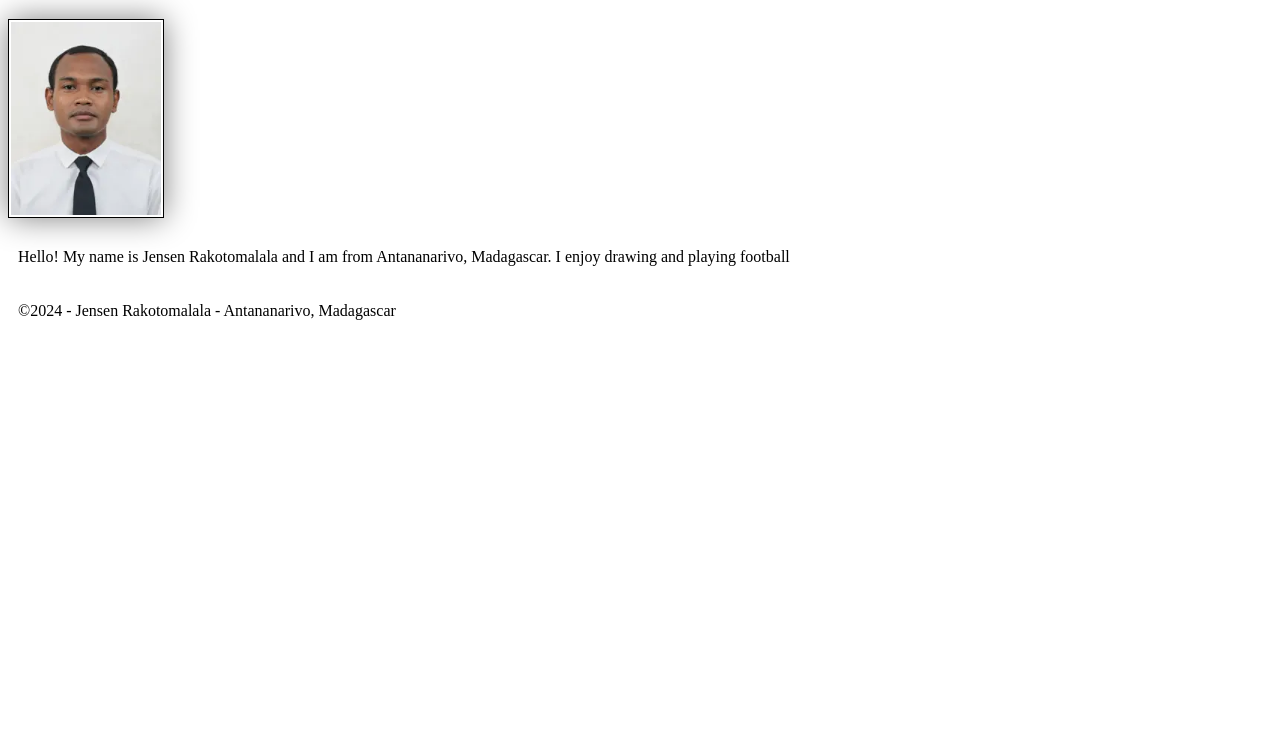
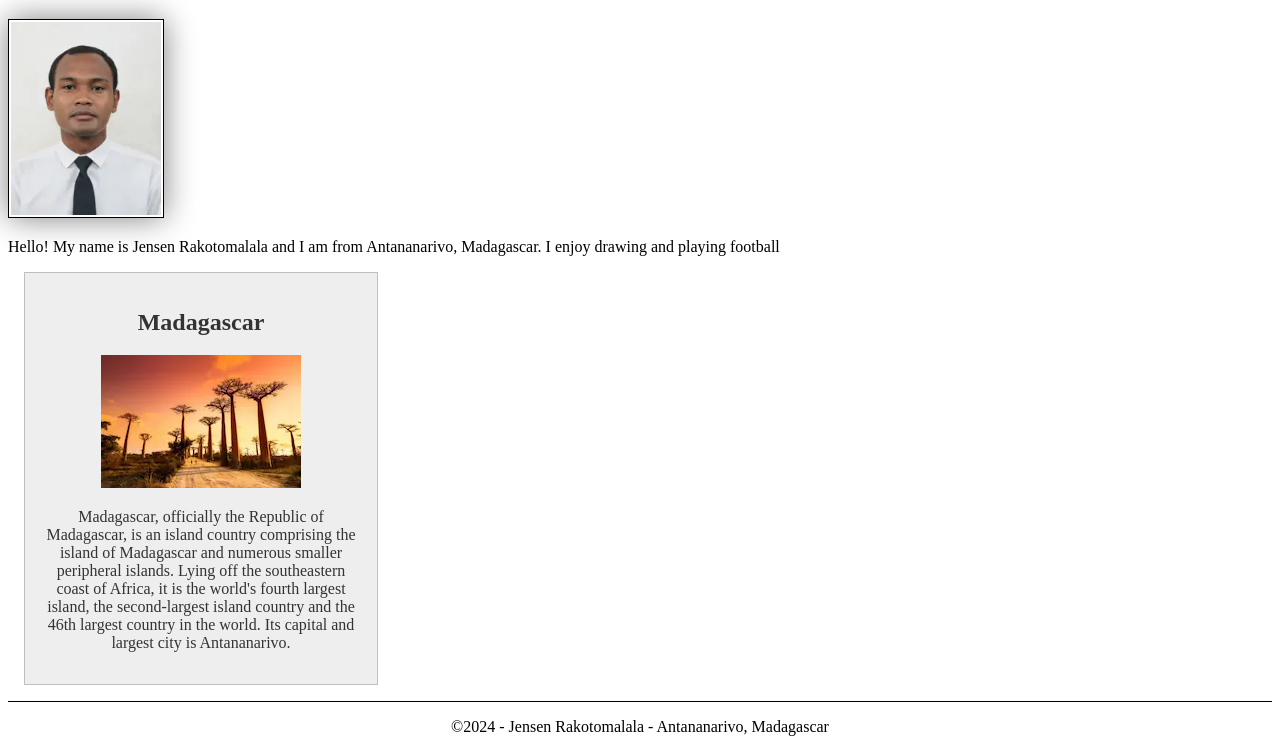
Before and after one commit to rakjensen/wdd130_2, a plain HTML site: page index.html in a window 1280 px wide. Shown: the part 263-1015 px from the top of the page. Before the commit the page ends 800 px from the top, so only its background shows below. Drawn offline with Linux system fonts and the light colour scheme.

Commit message:
enhancement

```diff
--- a/index.html
+++ b/index.html
@@ -1,6 +1,8 @@
 <!DOCTYPE html>
 <html lang="en-US">
     <head>
+        <meta name="description" content="Jensen, Web fundamentals, Introduction">
+        <meta name="author" content="Jensen Rakotomalala">
         <link rel="stylesheet" href="styles/styles.css">
         <meta charset="utf-8">
         <meta name="viewport" content="width=device_width,initial_scale=1.0">
@@ -19,6 +21,11 @@
             <img src="images/profile.webp" alt="Hello, My name is Jensen Rakotomalala" width="200">
             <p>Hello! My name is Jensen Rakotomalala and I am from Antananarivo, Madagascar. I enjoy drawing and playing football</p>
         </main>
+        <aside>
+            <h2>Madagascar</h2>
+            <img src="images/baobab.webp" alt="Baobab of Madagascar">
+            <p>Madagascar, officially the Republic of Madagascar, is an island country comprising the island of Madagascar and numerous smaller peripheral islands. Lying off the southeastern coast of Africa, it is the world's fourth largest island, the second-largest island country and the 46th largest country in the world. Its capital and largest city is Antananarivo.</p>
+        </aside>
         <footer>
             <p>©2024 - Jensen Rakotomalala - Antananarivo, Madagascar</p>
         </footer>
--- a/styles/styles.css
+++ b/styles/styles.css
@@ -10,7 +10,7 @@ nav a {
 h1 {
     color: darkblue;
 }
-img {
+main img {
     width: 150px;
     height: auto;
     border: 1px solid black;
@@ -18,5 +18,26 @@ img {
     box-shadow: 0 0 30px gray;
 }
 p {
-    padding: 10px;
+    padding: 0;
 }
+main {
+    max-width: 840px;
+}
+aside {
+    width: 20rem;
+    margin: 1rem;
+    border: 1px solid rgba(0, 0, 0, 0.2);
+    padding: 1rem;
+    background-color: #eee;
+    color: #333;
+    text-align: center;
+}
+aside img {
+    width: 200px;
+    height: auto;
+}
+footer {
+    margin-top: 15px;
+    border-top: 1px solid #000;
+    text-align: center;
+}
```
Also changed, not shown: images/baobab.webp (added).
